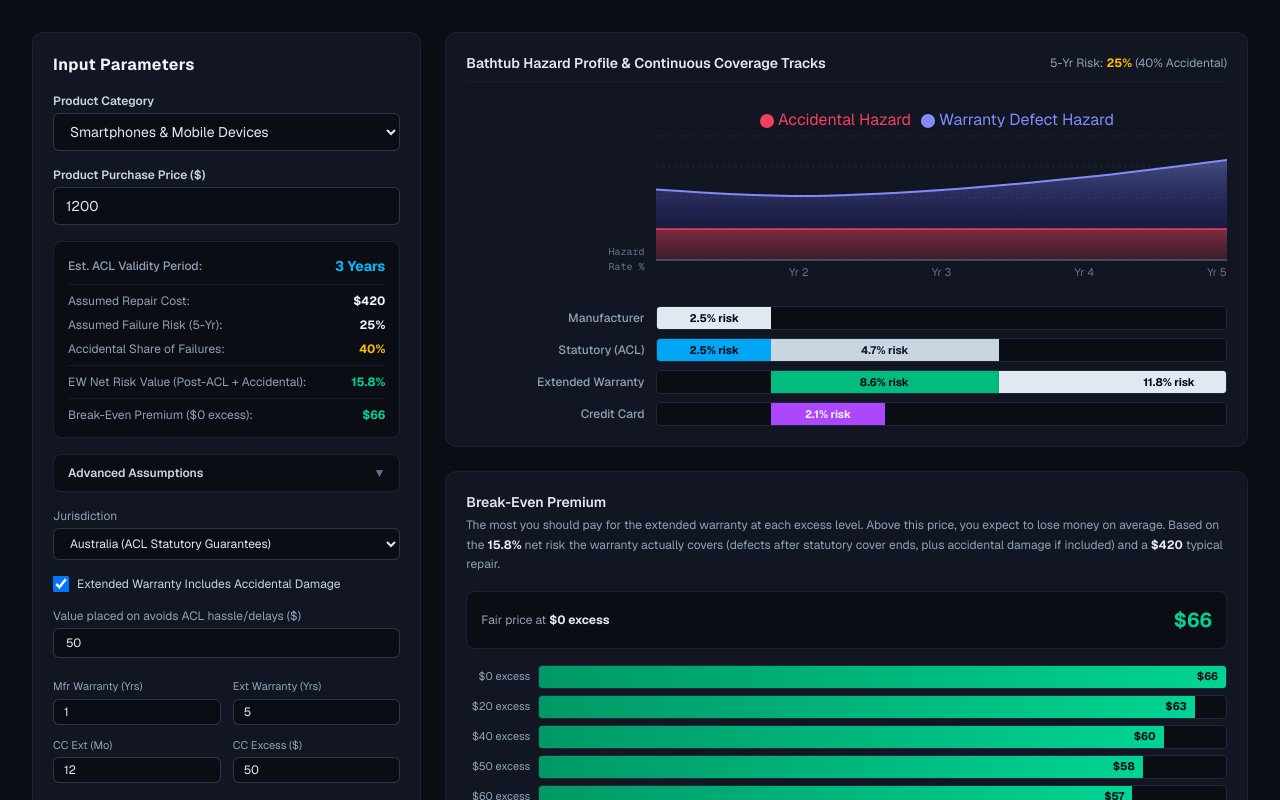
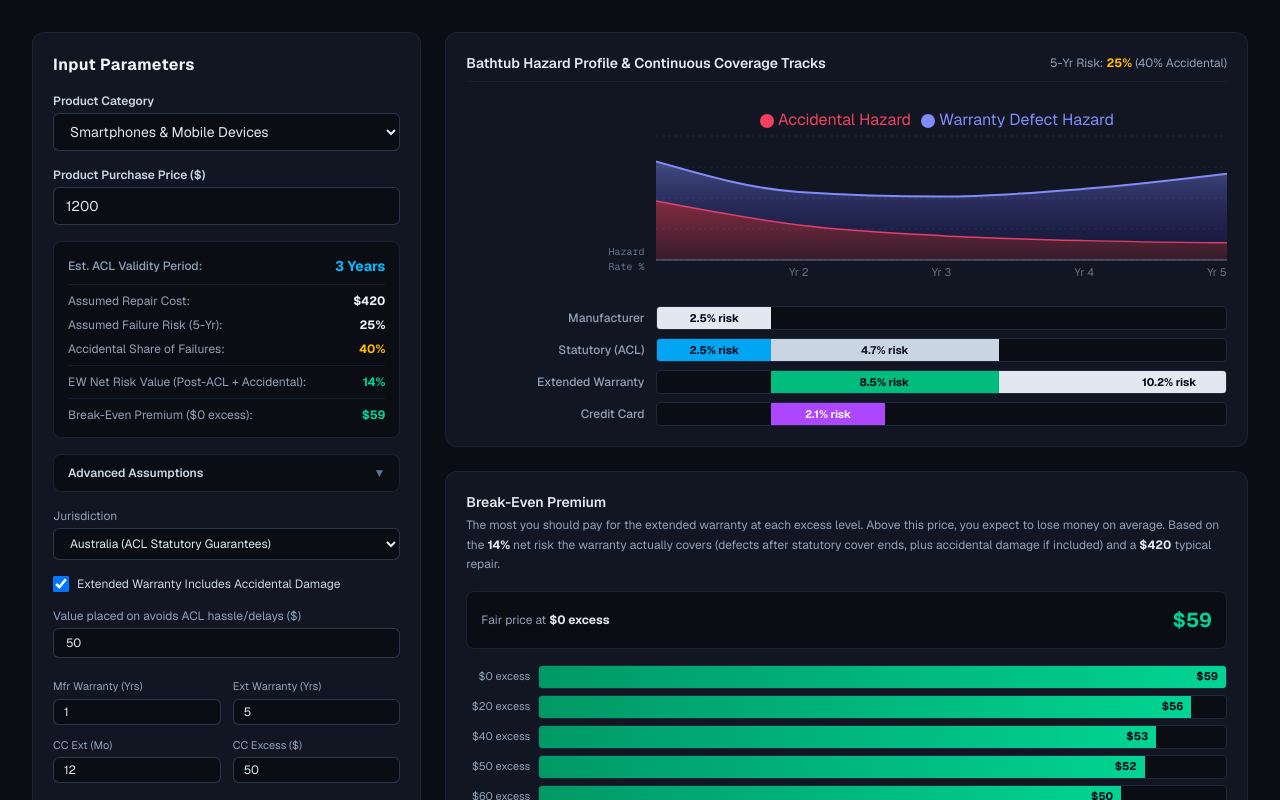
Before and after one commit to ivandenisovich/extended-warranty-calculator, a Next.js app: page / in a window 1280 px wide. Shown: the top 800 px of the page. Built offline with nearby package versions, Linux system fonts and the light colour scheme.

Commit message:
Updated package-lock.json

```diff
--- a/app/page.tsx
+++ b/app/page.tsx
@@ -23,7 +23,7 @@ const CATEGORY_DEFAULTS: Record<string, Assumptions> = Object.fromEntries(
       failureRate: cat.failureRate,
       accidentalShare: Math.round(cat.accidentalShare * 100),
       repairRatio: Math.round(cat.repairRatio * 100),
-      hazard: { infantStrength: 0.6, infantDecay: 1.2, background: 0.2, wearOutStrength: 0.5, accidentalFrontLoad: 0 },
+      hazard: { infantStrength: 0.6, infantDecay: 1.2, background: 0.2, wearOutStrength: 0.5, accidentalFrontLoad: 0.5 },
     },
   ])
 );
--- a/app/warrantyEngine.ts
+++ b/app/warrantyEngine.ts
@@ -27,7 +27,7 @@ export const DEFAULT_HAZARD: HazardShape = {
   infantDecay: 1.2,
   background: 0.2,
   wearOutStrength: 0.5,
-  accidentalFrontLoad: 0,
+  accidentalFrontLoad: 0.5,
 };
 
 export const CATEGORIES: Record<string, CategoryConfig> = {
```
Also changed, not shown: 1 other file (tests, documents, lock files or other folders).
